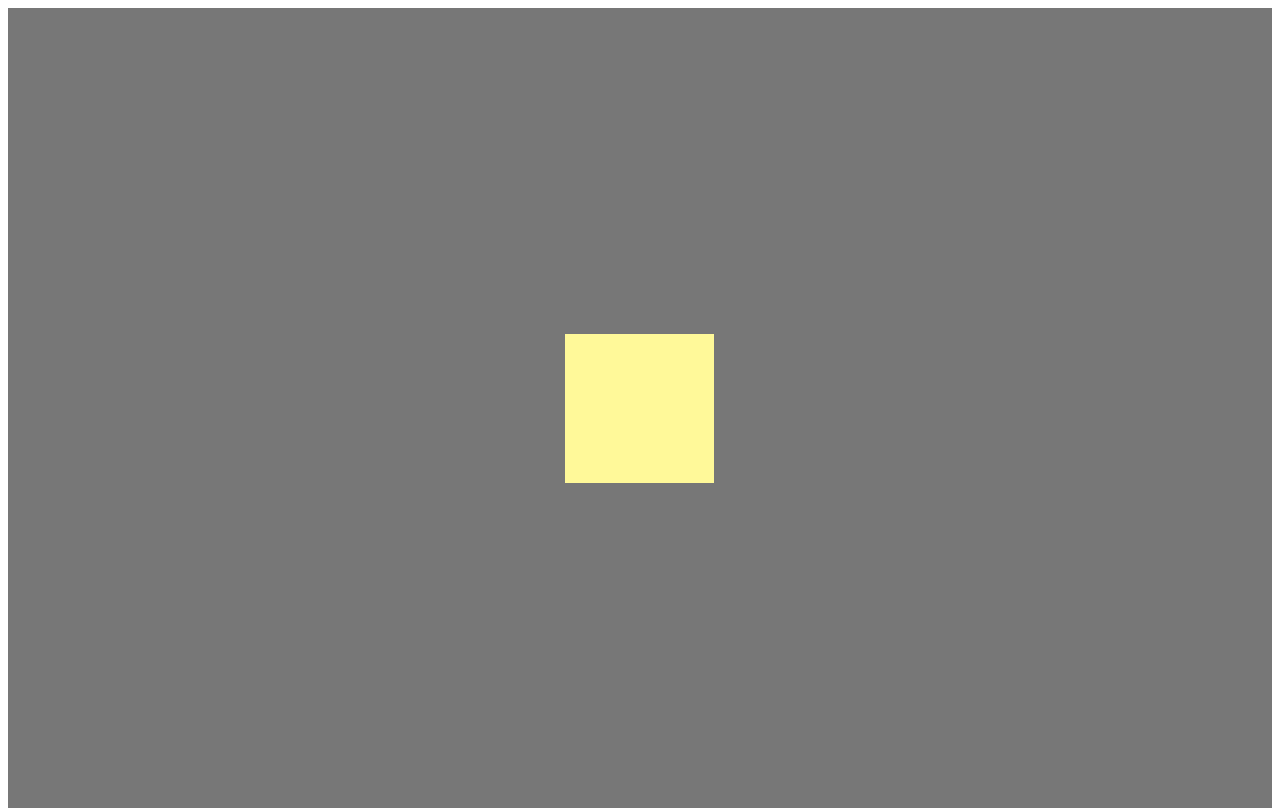
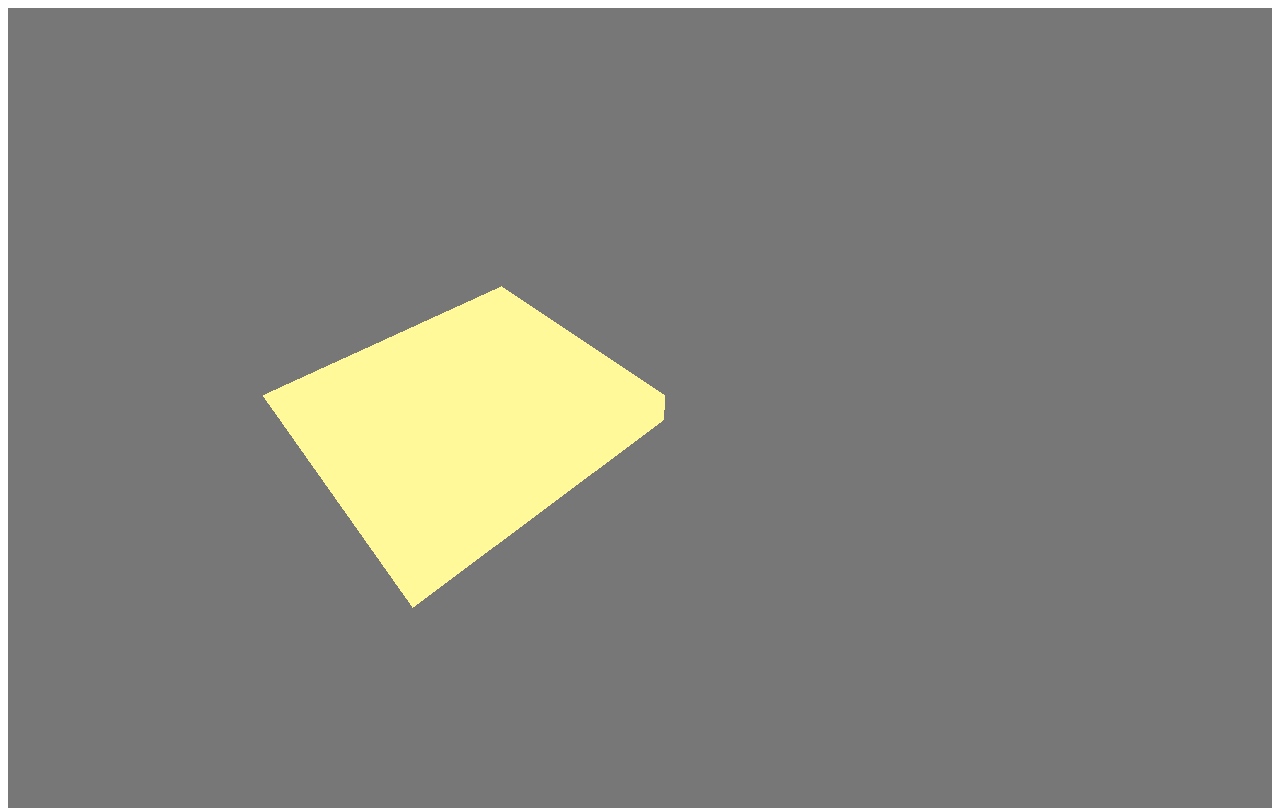
Before and after one commit to nk-reichenbach-fall/threejs-simcity, a website built with Vite: page index.html in a window 1280 px wide. Built offline with nearby package versions, Linux system fonts and the light colour scheme.

Commit message:
chore(): adds data and city

```diff
--- a/index.html
+++ b/index.html
@@ -11,9 +11,16 @@
 
     <script type="module">
       import { createScene } from "./src/scene.js";
+      import { createCity } from "./src/city.js";
 
       window.onload = () => {
-        window.scene = createScene();
+        const scene = createScene();
+        const city = createCity(8);
+
+        scene.initialize(city);
+
+        window.scene = scene;
+
         document.addEventListener("mousedown", window.scene.onMouseDown, false);
         document.addEventListener("mouseup", window.scene.onMouseUp, false);
         document.addEventListener("mousemove", window.scene.onMouseMove, false);
--- a/src/camera.js
+++ b/src/camera.js
@@ -11,8 +11,9 @@ export function createCamera(gameWindow) {
   const MIDDLE_MOUSE_BUTTON = 1;
   const RIGHT_MOUSE_BUTTON = 2;
 
-  const MIN_CAMERA_RADIUS = 2;
-  const MAX_CAMERA_RADIUS = 10;
+  const MIN_CAMERA_RADIUS = 10;
+  const MAX_CAMERA_RADIUS = 20;
+
   const MIN_CAMERA_ELEVATION = 30;
   const MAX_CAMERA_ELEVATION = 90;
   const ROTATION_SENSITIVITY = 0.5;
@@ -20,9 +21,9 @@ export function createCamera(gameWindow) {
   const PAN_SENSITIVITY = -0.01;
 
   let cameraOrigin = new THREE.Vector3();
-  let cameraRadius = 4;
-  let cameraAzimuth = 0;
-  let cameraElevation = 0;
+  let cameraRadius = (MIN_CAMERA_RADIUS + MAX_CAMERA_RADIUS) / 2;
+  let cameraAzimuth = 135;
+  let cameraElevation = 45;
   let isLeftMouseDown = false;
   let isRightMouseDown = false;
   let isMiddleMouseDown = false;
--- /dev/null
+++ b/src/city.js
@@ -0,0 +1,21 @@
+export function createCity(size) {
+  const data = [];
+
+  initialize();
+
+  function initialize() {
+    for (let x = 0; x < size.length; x++) {
+      const column = [];
+      for (let y = 0; y < size.length; y++) {
+        const tile = { x, y };
+        column.push(tile);
+      }
+      data.push(column);
+    }
+  }
+
+  return {
+    size,
+    data,
+  };
+}
--- a/src/scene.js
+++ b/src/scene.js
@@ -12,11 +12,24 @@ export function createScene() {
   renderer.setSize(gameWindow.offsetWidth, gameWindow.offsetHeight);
   gameWindow.appendChild(renderer.domElement);
 
-  // Test
-  const geometry = new THREE.BoxGeometry(1, 1, 1);
-  const material = new THREE.MeshBasicMaterial({ color: 0xfff999 });
-  const mesh = new THREE.Mesh(geometry, material);
-  scene.add(mesh);
+  let meshes = [];
+
+  function initialize(city) {
+    scene.clear();
+    meshes = [];
+    for (let x = 0; x < city.size; x++) {
+      const column = [];
+      for (let y = 0; y < city.size; y++) {
+        const geometry = new THREE.BoxGeometry(1, 1, 1);
+        const material = new THREE.MeshBasicMaterial({ color: 0xfff999 });
+        const mesh = new THREE.Mesh(geometry, material);
+        mesh.position.set(x, 0, y);
+        scene.add(mesh);
+        column.push(mesh);
+      }
+      meshes.push(column);
+    }
+  }
 
   function draw() {
     // mesh.rotation.x += 0.01;
@@ -43,6 +56,7 @@ export function createScene() {
   }
 
   return {
+    initialize,
     start,
     stop,
     onMouseDown,
```
